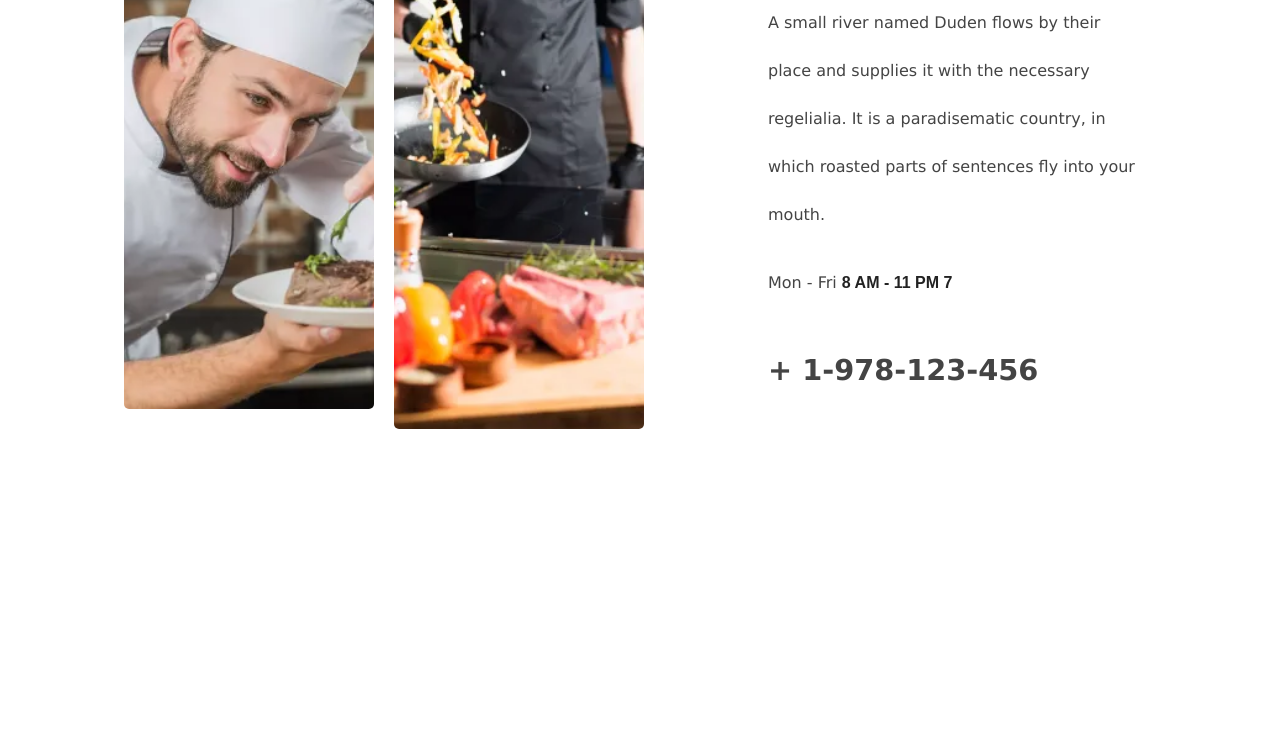
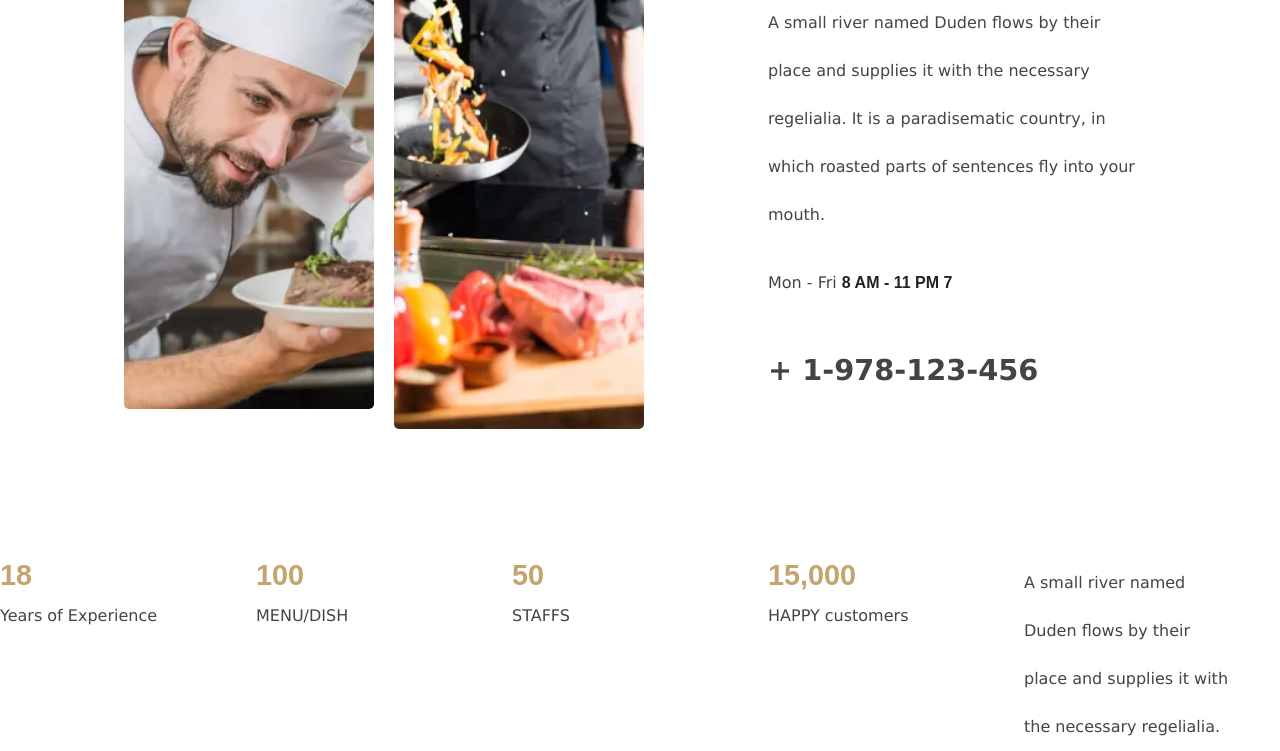
Before and after one commit to Dr-ibnabas/Tp11_Mohmed, a plain HTML site: page index.html in a window 1280 px wide. Shown: the part 1041-1792 px from the top of the page. Before the commit the page ends 1600 px from the top, so only its background shows below. Drawn offline with Linux system fonts and the light colour scheme.

Commit message:
la partie statistique

```diff
--- a/index.html
+++ b/index.html
@@ -69,5 +69,29 @@
         <p class="about-text-number">+ 1-978-123-456</p>
       </div>
     </section>
+    <section class="statistique">
+      <div>
+        <p class="sta-number">18</p>
+        <p class="sta-text">Years of Experience</p>
+      </div>
+      <div>
+        <p class="sta-number">100</p>
+        <p class="sta-text">MENU/DISH</p>
+      </div>
+      <div>
+        <p class="sta-number">50</p>
+        <p class="sta-text">STAFFS</p>
+      </div>
+      <div>
+        <p class="sta-number">15,000</p>
+        <p class="sta-text">HAPPY customers</p>
+      </div>
+      <div>
+        <p class="sta-text">
+          A small river named Duden flows by their place and supplies it with
+          the necessary regelialia.
+        </p>
+      </div>
+    </section>
   </body>
 </html>
--- a/style.css
+++ b/style.css
@@ -151,3 +151,18 @@ header {
   font-weight: bold;
   color: #c5a46d;
 }
+.statistique {
+  display: grid;
+  grid-template-columns: repeat(5, 1fr);
+}
+.sta-number {
+  font-size: 1.8rem;
+  font-weight: bold;
+  color: #c5a46d;
+}
+.sta-text {
+  line-height: 3;
+  margin-right: 20%;
+  font-family: Verdana, Geneva, Tahoma, sans-serif;
+  color: #444;
+}
```
